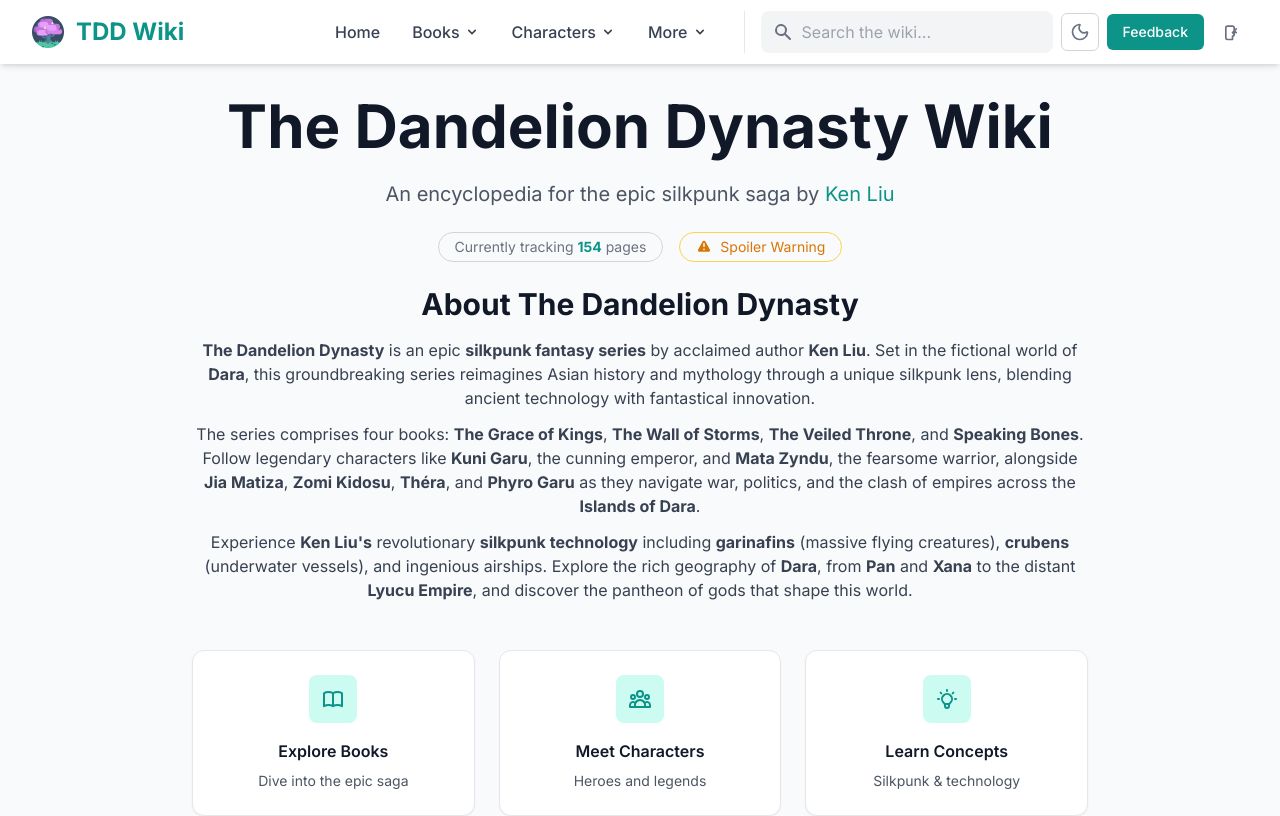
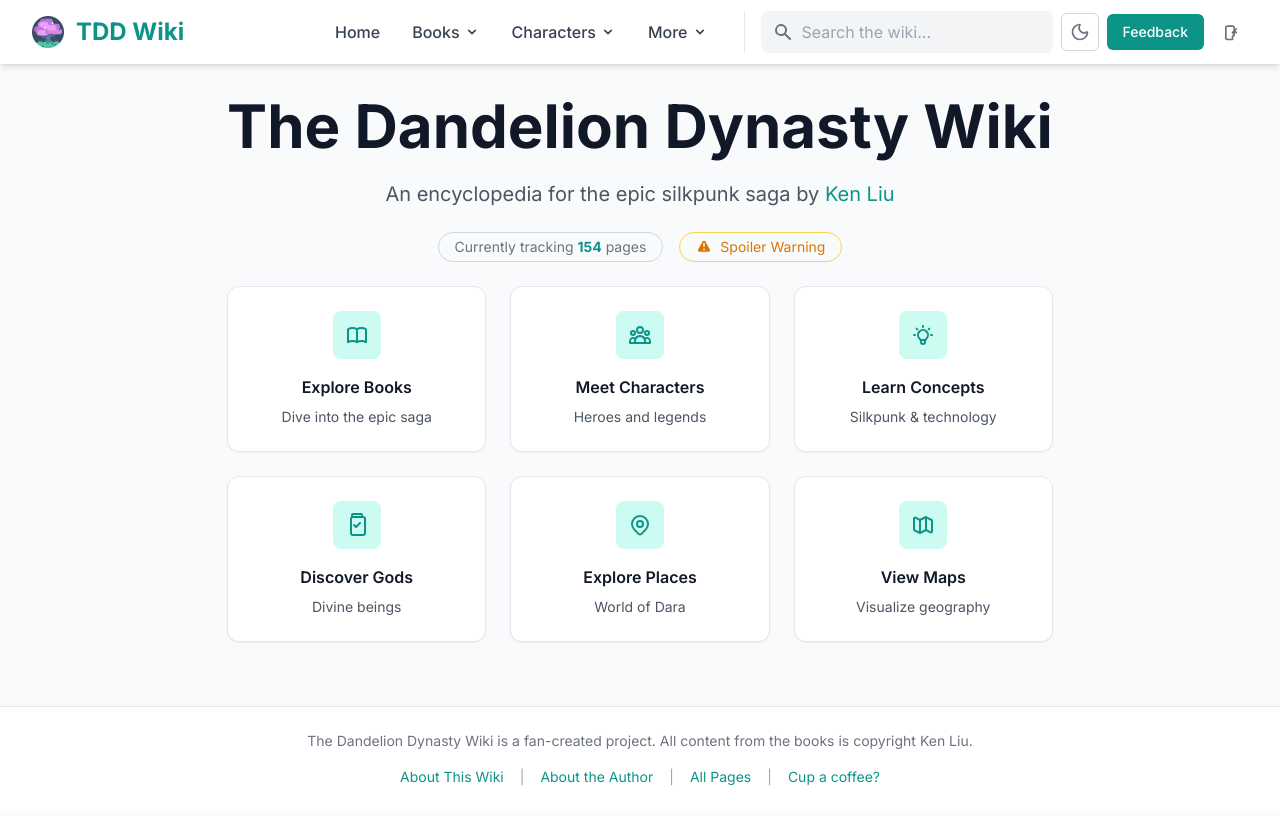
Before and after one commit to arman-101/dandelion-wiki, a Next.js app: page / in a window 1280 px wide. Shown: the top 816 px of the page. Built offline with nearby package versions, Linux system fonts and the light colour scheme.

Commit message:
home page seo text removed

```diff
--- a/app/HomePageClient.tsx
+++ b/app/HomePageClient.tsx
@@ -37,24 +37,6 @@
             </svg>
             Spoiler Warning
           </button>
-        </div>
-
-        {/* SEO-Rich Content Section */}
-        <div className="max-w-4xl mx-auto mb-12 text-center">
-          <h2 className="text-2xl md:text-3xl font-bold text-gray-900 dark:text-white mb-4">
-            About The Dandelion Dynasty
-          </h2>
-          <div className="text-base text-gray-700 dark:text-gray-300 space-y-3">
-            <p>
-              <strong>The Dandelion Dynasty</strong> is an epic <strong>silkpunk fantasy series</strong> by acclaimed author <strong>Ken Liu</strong>. Set in the fictional world of <strong>Dara</strong>, this groundbreaking series reimagines Asian history and mythology through a unique silkpunk lens, blending ancient technology with fantastical innovation.
-            </p>
-            <p>
-              The series comprises four books: <strong>The Grace of Kings</strong>, <strong>The Wall of Storms</strong>, <strong>The Veiled Throne</strong>, and <strong>Speaking Bones</strong>. Follow legendary characters like <strong>Kuni Garu</strong>, the cunning emperor, and <strong>Mata Zyndu</strong>, the fearsome warrior, alongside <strong>Jia Matiza</strong>, <strong>Zomi Kidosu</strong>, <strong>Théra</strong>, and <strong>Phyro Garu</strong> as they navigate war, politics, and the clash of empires across the <strong>Islands of Dara</strong>.
-            </p>
-            <p>
-              Experience <strong>Ken Liu&apos;s</strong> revolutionary <strong>silkpunk technology</strong> including <strong>garinafins</strong> (massive flying creatures), <strong>crubens</strong> (underwater vessels), and ingenious airships. Explore the rich geography of <strong>Dara</strong>, from <strong>Pan</strong> and <strong>Xana</strong> to the distant <strong>Lyucu Empire</strong>, and discover the pantheon of gods that shape this world.
-            </p>
-          </div>
         </div>
 
         <div className="grid grid-cols-1 md:grid-cols-2 lg:grid-cols-3 gap-6 max-w-6xl mx-auto">
```
